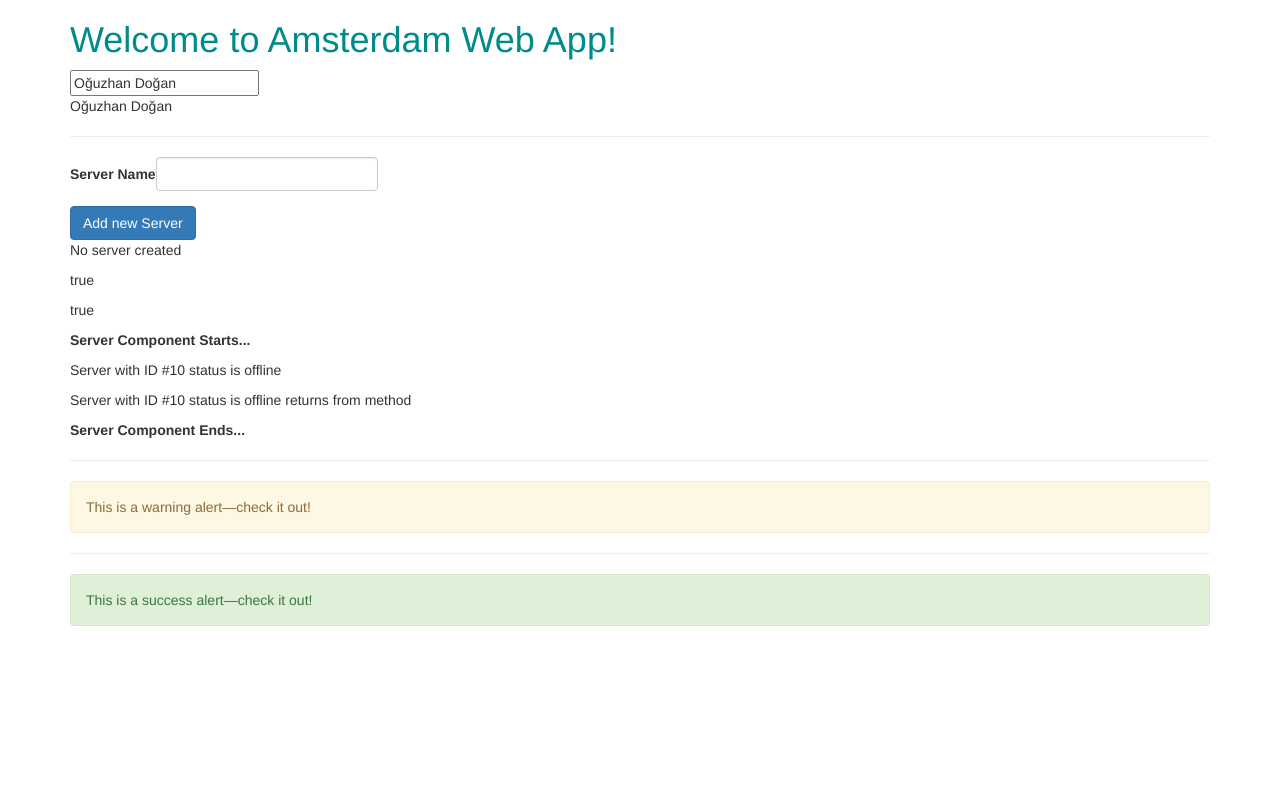
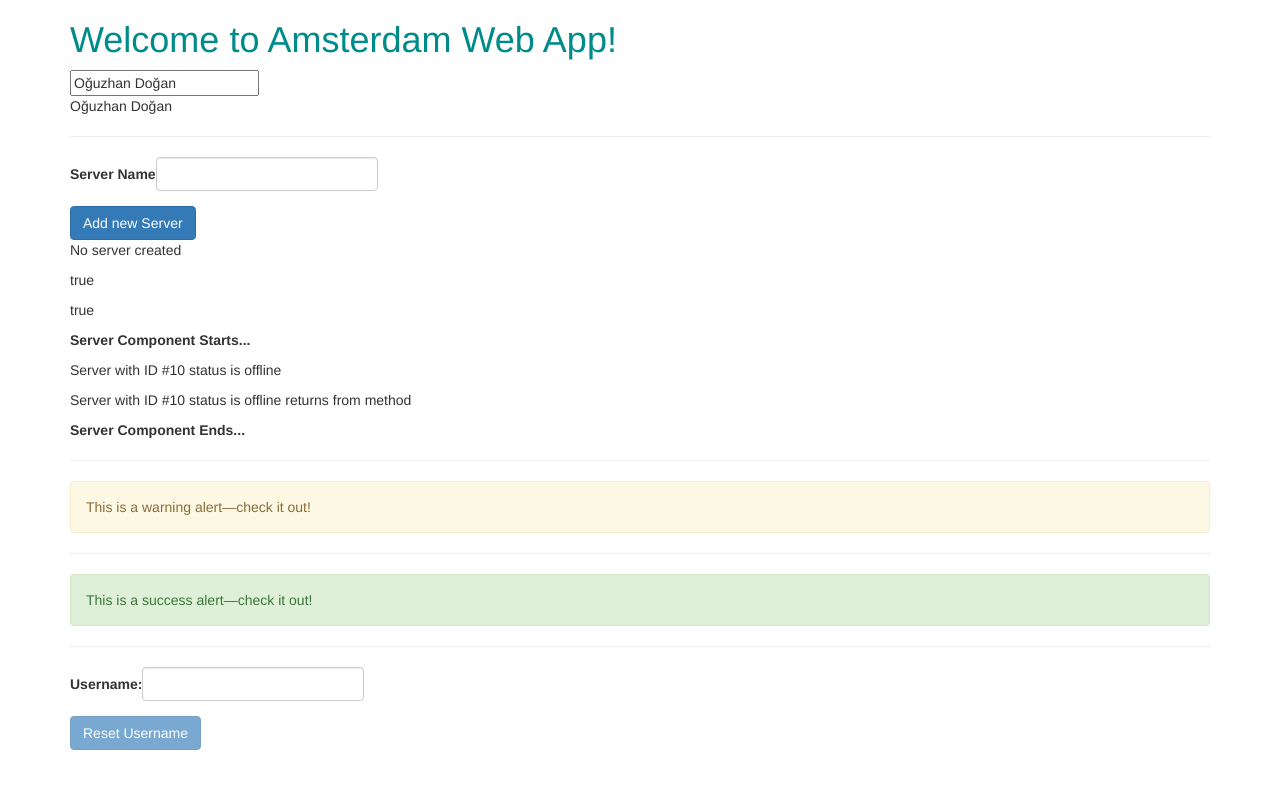
Before and after one commit to ogzhndgn/amsterdam-web-app, an Angular app: page / in a window 1280 px wide. Shown: the top 788 px of the page. Built offline with nearby package versions, Linux system fonts and the light colour scheme.

Commit message:
Username example

```diff
--- a/src/app/app.component.html
+++ b/src/app/app.component.html
@@ -14,5 +14,7 @@
       <app-warning></app-warning>
       <hr>
       <app-success></app-success>
+      <hr>
+      <app-username></app-username>
     </div>
   </div>
--- /dev/null
+++ b/src/app/username/username.component.html
@@ -0,0 +1,6 @@
+<label>Username:</label>
+<label>
+  <input type="text" class="form-control" [(ngModel)]="userName"/>
+</label>
+<p>{{userName}}</p>
+<button class="btn btn-primary" [disabled]="userName === ''" (click)="userName = ''">Reset Username</button>
--- /dev/null
+++ b/src/app/username/username.component.ts
@@ -0,0 +1,25 @@
+import {Component} from "@angular/core";
+
+@Component({
+  selector: 'app-username',
+  templateUrl: './username.component.html',
+  styleUrls: ['./username.component.css']
+})
+export class UsernameComponent {
+  userName = '';
+  disabled = true;
+
+  onUpdateUsername(event: Event) {
+    this.userName = (<HTMLInputElement>event.target).value;
+    if (this.userName == '') {
+      this.disabled = true;
+    } else {
+      this.disabled = false;
+    }
+  }
+
+  resetUsername() {
+    this.userName = "";
+    this.disabled = true;
+  }
+}
```
Also changed, not shown: src/app/app.module.ts (+13 -10 lines), src/app/username/username.component.css (added).
